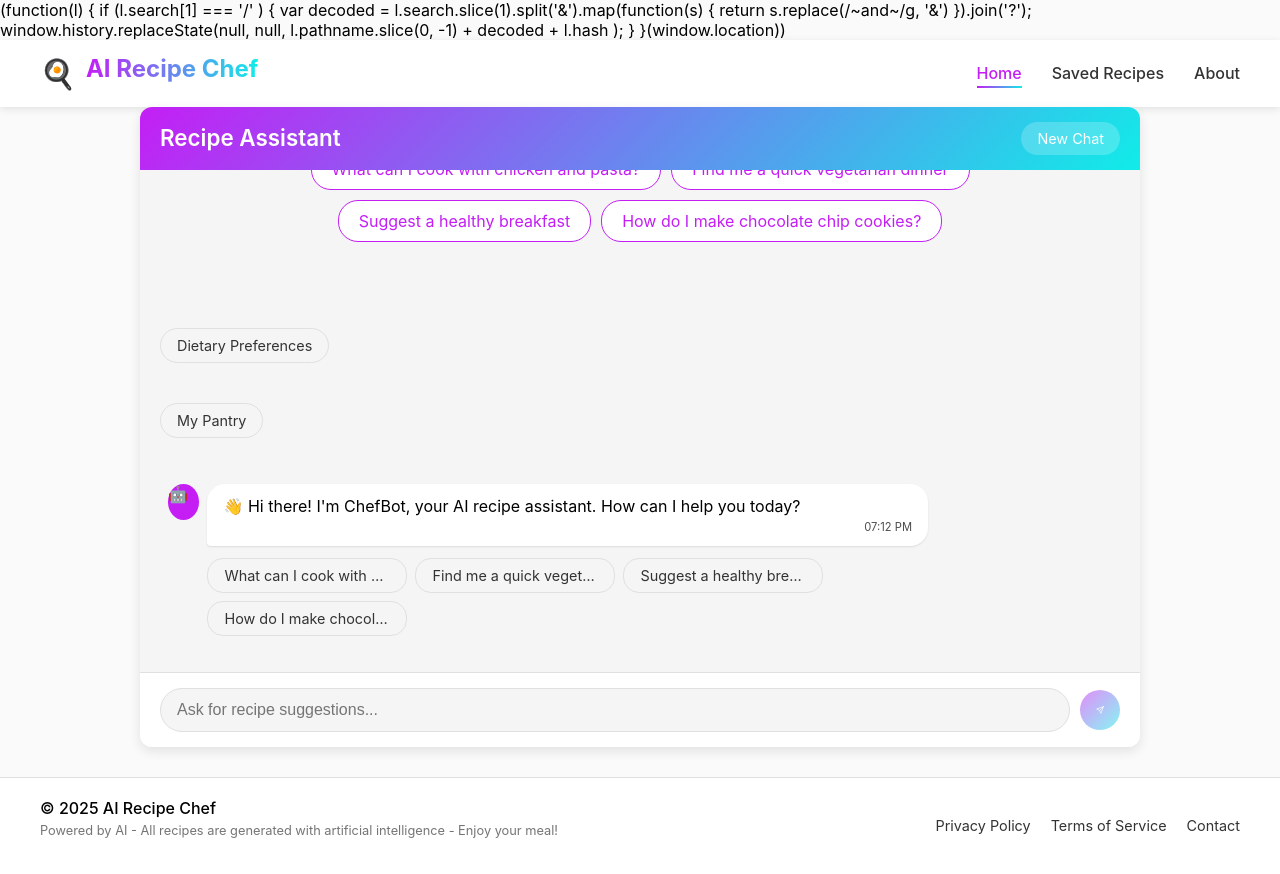
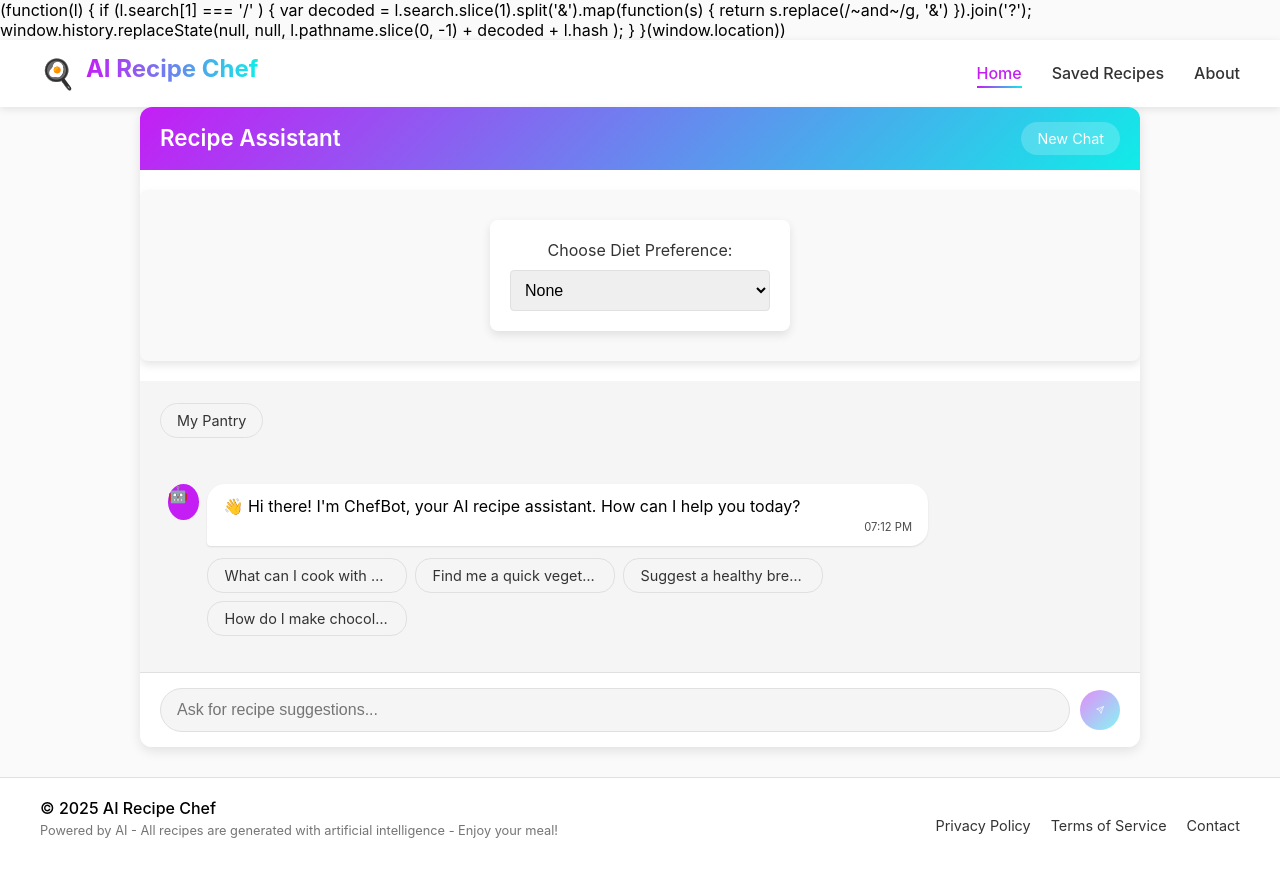
Before and after one commit to KhoiHuynh2212/Recipe-Ai, a React (Create React App) app in the folder frontend-new/: page / in a window 1280 px wide. Built offline with nearby package versions, Linux system fonts and the light colour scheme.

Commit message:
Added Diet Preference

```diff
--- a/frontend-new/src/components/ChatUI/ChatUI.css
+++ b/frontend-new/src/components/ChatUI/ChatUI.css
@@ -101,3 +101,51 @@
   border-color: var(--primary-color);
   background-color: rgba(196, 30, 245, 0.05);
 }
+
+/* Diet Filter Section */
+.diet-filter-section {
+  display: flex;
+  justify-content: center;
+  align-items: center;
+  margin: 20px 0;
+  padding: 10px;
+  background: #f9f9f9;
+  border-radius: 8px;
+  box-shadow: 0 4px 8px rgba(0, 0, 0, 0.1);
+  transition: all 0.3s ease;
+}
+
+/* Style for the dropdown container */
+.diet-filter-container {
+  width: 100%;
+  max-width: 300px;
+  text-align: center;
+}
+
+/* Dropdown style */
+.diet-filter-container select {
+  width: 100%;
+  padding: 10px;
+  font-size: 16px;
+  border: 1px solid var(--medium-gray);
+  border-radius: 4px;
+  outline: none;
+  transition: border 0.2s, box-shadow 0.2s;
+}
+
+/* Hover and focus effects */
+.diet-filter-container select:hover {
+  border-color: var(--primary-color);
+}
+
+.diet-filter-container select:focus {
+  box-shadow: 0 0 8px rgba(0, 123, 255, 0.2);
+  border-color: var(--primary-color);
+}
+
+/* Responsive adjustments */
+@media (max-width: 480px) {
+  .diet-filter-container {
+      max-width: 100%;
+  }
+}
--- a/frontend-new/src/components/ChatUI/ChatUI.js
+++ b/frontend-new/src/components/ChatUI/ChatUI.js
@@ -9,6 +9,10 @@ import IngredientManagement from './IngredientManagement';
 import './RestrictedMealSettings.css';
 import './IngredientManagement.css';
 import { useChat } from '../../contexts/ChatContext';
+
+// Import the new DietFilter component
+import DietFilter from './DietFilter';
+import './DietFilter.css';
 
 const ChatUI = () => {
   const { messages, isTyping, sendMessage, clearChat } = useChat();
@@ -25,7 +29,6 @@ const ChatUI = () => {
       const storedIngredients = localStorage.getItem('pantryIngredients');
       if (storedIngredients) {
         const ingredientsData = JSON.parse(storedIngredients);
-        // Convert object to array of names for easier use
         const ingredientNames = Object.keys(ingredientsData);
         setPantryIngredients(ingredientNames);
       }
@@ -36,12 +39,9 @@ const ChatUI = () => {
 
   // Handler for messages from the settings components
   const handleSettingsMessage = (message) => {
-    // When a settings message is received, reload pantry ingredients
     loadPantryIngredients();
 
-    // Send a bot message to acknowledge the settings change
     if (typeof sendMessage === 'function') {
-      // If sendMessage can handle bot messages
       sendMessage(message, false, true);
     } else {
       console.log('Bot message:', message);
@@ -57,12 +57,16 @@ const ChatUI = () => {
         </button>
       </div>
 
+      {/* Add DietFilter component here */}
+      <div className="diet-filter-section">
+        <DietFilter />
+      </div>
+
       <div className="chat-ui-body">
         {messages.length === 1 && messages[0].isWelcome && (
           <>
             <WelcomeMessage onSuggestionClick={(suggestion) => sendMessage(suggestion, true)} />
 
-            {/* Settings buttons container */}
             <div className="settings-buttons-container">
               <RestrictedMealSettings onSendMessage={handleSettingsMessage} />
               <IngredientManagement onSendMessage={handleSettingsMessage} />
--- /dev/null
+++ b/frontend-new/src/components/ChatUI/DietFilter.css
@@ -0,0 +1,31 @@
+.diet-filter-container {
+    display: flex;
+    flex-direction: column;
+    gap: 10px;
+    width: 100%;
+    max-width: 300px;
+    margin: 20px auto;
+    padding: 20px;
+    background: white;
+    border-radius: 8px;
+    box-shadow: 0 4px 10px rgba(0, 0, 0, 0.1);
+}
+
+label {
+    font-size: 16px;
+    color: #333;
+}
+
+select {
+    width: 100%;
+    padding: 10px;
+    font-size: 16px;
+    border: 1px solid #ccc;
+    border-radius: 4px;
+    outline: none;
+    transition: border 0.2s;
+}
+
+select:focus {
+    border-color: #007BFF;
+}
--- /dev/null
+++ b/frontend-new/src/components/ChatUI/DietFilter.js
@@ -0,0 +1,24 @@
+import React, { useState } from 'react';
+import './DietFilter.css';
+
+const DietFilter = () => {
+    const [selectedDiet, setSelectedDiet] = useState('none');
+
+    const handleChange = (event) => {
+        setSelectedDiet(event.target.value);
+        console.log(`Selected: ${event.target.value}`);
+    };
+
+    return (
+        <div className="diet-filter-container">
+            <label htmlFor="diet-filter">Choose Diet Preference:</label>
+            <select id="diet-filter" value={selectedDiet} onChange={handleChange}>
+                <option value="none">None</option>
+                <option value="vegan">Vegan</option>
+                <option value="vegetarian">Vegetarian</option>
+            </select>
+        </div>
+    );
+};
+
+export default DietFilter;
```
Also changed, not shown: 2 other files (tests, documents, lock files or other folders).
